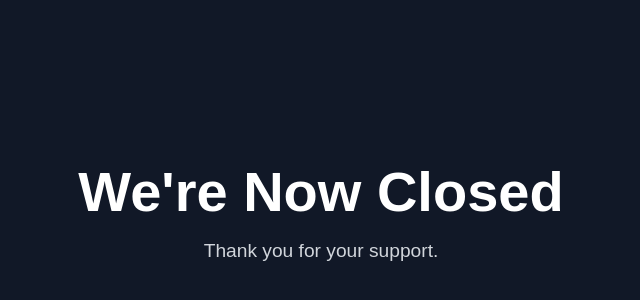
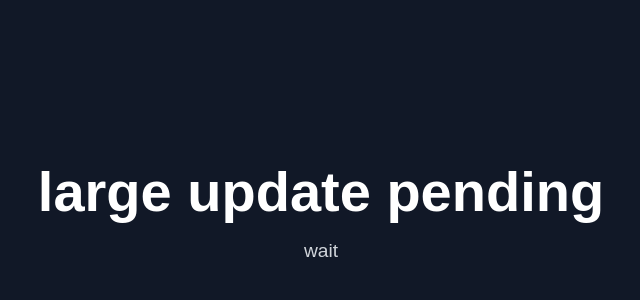
Before and after one commit to tizz3r-dev/Spellstorm, a plain HTML site: page index.html in a window 1280 px wide. Shown: the part 190-490 px from the top of the page, without its empty margins (319-959 px from the left). Drawn offline with Linux system fonts and the light colour scheme.

Commit message:
Update index.html

```diff
--- a/index.html
+++ b/index.html
@@ -40,8 +40,8 @@
 </head>
 <body>
   <div class="container">
-    <h1>We're Now Closed</h1>
-    <p>Thank you for your support.</p>
+    <h1>large update pending</h1>
+    <p>wait</p>
   </div>
 </body>
 </html>
```
